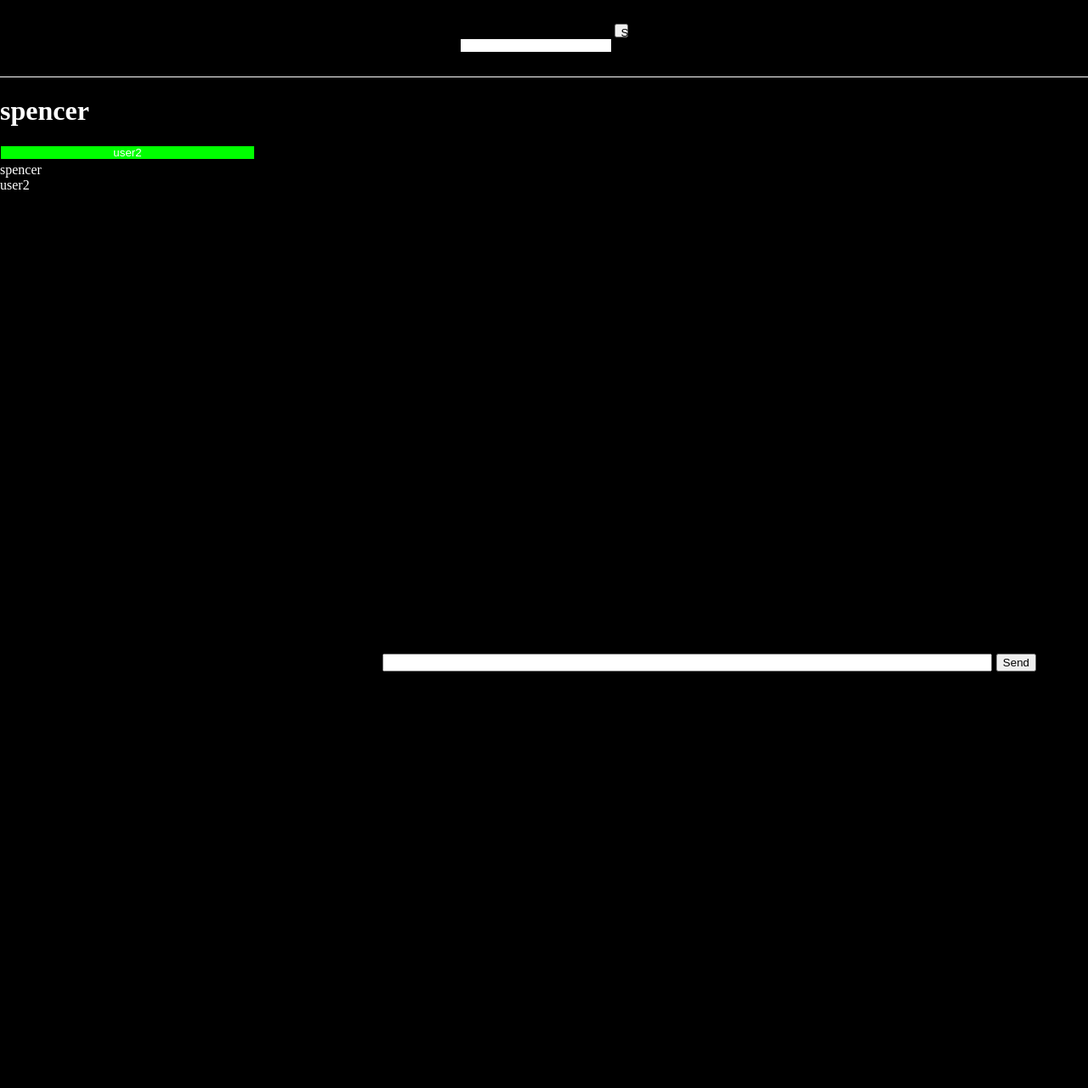
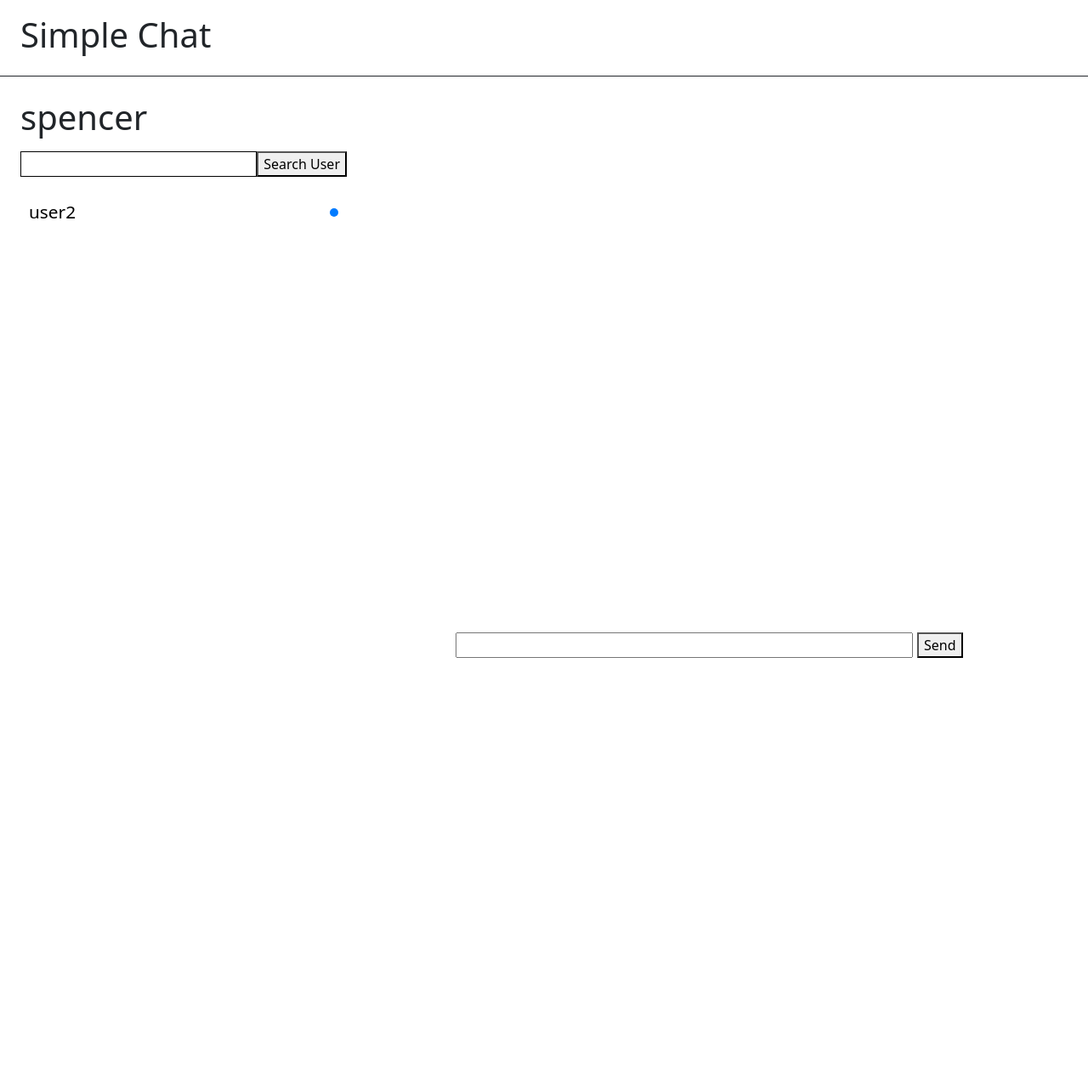
Before and after one commit to SpencerHitchcock05/chat-app, a Flask app: page / in a window 1280 px wide. Shown: the whole page at 85% size. Run offline with Flask 3, Linux system fonts and the light colour scheme; a user stored in the database is signed in; some libraries are stand-ins or nearby versions.

Commit message:
Styling updates

```diff
--- a/app.py
+++ b/app.py
@@ -107,10 +107,6 @@ def login():
         username = request.form['username']
         password = request.form['password']
         login = request.form.get('login', False)
-        new_account = request.form.get('new_account', False)
-
-        if new_account:
-            return redirect(url_for('new_account'))
 
         if not username:
             return render_template('login.html', error = "please input a username", username = username)
--- a/static/css/main.css
+++ b/static/css/main.css
@@ -1,11 +1,9 @@
 body {
-    background-color: black;
-    color: white;
     margin: 0;
     width: 100vw;
     height:100vw;
     overflow: hidden;
-
+    box-sizing: border-box;
 }
 
 main {
@@ -16,49 +14,72 @@ main {
     height:auto;
 }
 
+
+
 #nav-container {
     width: 100%;
     height: 90px;
     border-bottom: 1px solid white;
     display: flex;
     align-items: center;
-    justify-content: center;
+    justify-content: space-between;
+}
+
+#group-side-bar {
+    grid-area: group-container;
+    width: 30vw;
 }
 
 #search-box {
     margin: 0;
     padding: 0;
-    border: 0;
+    border: 1px solid black;
+    width: 100%;
 }
 
 #search-button {
     margin: 0;
-    width: 16px;
-    height: 16px;
+
 }
 
 #group-container {
     display: flex;
     flex-direction: column;
 
-    grid-area: group-container;
-    width: 300px;
 
 }
 
 .group {
-    color:white;
-    background-color: black;
-    padding: 0;
-    border: 1px solid white;
+    padding: 10px;
+    border: none;
+    width: 100%;
+    background-color: white;
+    display: flex;
+    justify-content: space-between;
+    align-items: center;
+    font-size: 1.3rem;
+
+
 }
 
 .unread {
-    background-color: rgb(0, 255, 0);
+    box-sizing: border-box;
+
 }
 
+.unread::after {
+    content: "";
+    display: block;
+    width: 10px;
+    height: 10px;
+    background-color: #007bff;
+    border-radius: 100%;
+}
+
+
+
 .focused {
-    background-color: red;
+    background-color: lightgray;
 }
 
 
@@ -73,16 +94,23 @@ main {
     display: flex;
     align-items: center;
     justify-content: center;
-    background-color: black;
 }
+
+#search-form {
+
+}
+
 
 #group-name {
     text-align: center;
+    width: 100%;
 }
 
 
 .message-text {
     font-size: 1.1rem;
+    text-wrap:wrap;
+    word-break: break-word;
 }
 
 #message-box {
@@ -91,13 +119,61 @@ main {
 }
 
 #messages {
-    grid-area: messages;
     display: flex;
     flex-direction: column;
-    width: 60vw;
+    width: 100%;
+    height: 80vh;
+
+    overflow-y: scroll;
+    overflow-x: hidden;
 
 }
 
-.group {
-    border: 1px solid black
+#messages::-webkit-scrollbar {
+    width: 8px;
+    background-color: lightgray;
 }
+
+#messages::-webkit-scrollbar-thumb {
+    width: 8px;
+    background-color: gray;
+    border-radius: 0px;
+}
+
+.new-message-right {
+    animation-name: float-right;
+    animation-duration: 0.6s;
+    animation-timing-function: cubic-bezier(.18,.92,.84,1.05);
+}
+
+.new-message-left {
+    animation-name: float-left;
+    animation-duration: 0.6s;
+    animation-timing-function: cubic-bezier(.18,.92,.84,1.05);
+}
+
+.text-light-grey {
+    color: rgb(201, 201, 201)
+}
+
+
+#messages-container {
+    grid-area: messages;
+    width: 100%;
+    min-width: 60vw;
+    display:flex;
+    flex-direction: column;
+    align-items: start;
+}
+
+
+
+@keyframes float-left {
+    0% {transform: translate(-30vw);}
+    100% {transform: translate(0);}
+}
+
+@keyframes float-right {
+    0% {transform: translate(30vw);}
+    100% {transform: translate(0);}
+}
--- a/templates/base.html
+++ b/templates/base.html
@@ -3,10 +3,16 @@
     <meta charset="UTF-8">
     <meta name="viewport" content="width=device-width, initial-scale=1.0">
     <title></title>
+    <script src="https://cdnjs.cloudflare.com/ajax/libs/socket.io/4.0.1/socket.io.js" integrity="sha512-q/dWJ3kcmjBLU4Qc47E4A9kTB4m3wuTY7vkFJDTZKjTs8jhyGQnaUrxa0Ytd0ssMZhbNua9hE+E7Qv1j+DyZwA==" crossorigin="anonymous"></script>
+    <link href="https://cdn.jsdelivr.net/npm/bootstrap@5.3.3/dist/css/bootstrap.min.css" rel="stylesheet" integrity="sha384-QWTKZyjpPEjISv5WaRU9OFeRpok6YctnYmDr5pNlyT2bRjXh0JMhjY6hW+ALEwIH" crossorigin="anonymous">
     <link rel="stylesheet" href="{{ url_for('static', filename='css/main.css') }}">
-    <script src="https://cdnjs.cloudflare.com/ajax/libs/socket.io/4.0.1/socket.io.js" integrity="sha512-q/dWJ3kcmjBLU4Qc47E4A9kTB4m3wuTY7vkFJDTZKjTs8jhyGQnaUrxa0Ytd0ssMZhbNua9hE+E7Qv1j+DyZwA==" crossorigin="anonymous"></script>
 </head>
 <body>
-    {% block body %} {% endblock %}
+    <nav class="border-bottom border-dark" id="nav-container">
+        <h1 class="mx-4">Simple Chat</h1>
+    </nav>
+
+    {% block body %}{% endblock %}
 </body>
 </html>
+<script src="https://cdn.jsdelivr.net/npm/bootstrap@5.3.3/dist/js/bootstrap.bundle.min.js" integrity="sha384-YvpcrYf0tY3lHB60NNkmXc5s9fDVZLESaAA55NDzOxhy9GkcIdslK1eN7N6jIeHz" crossorigin="anonymous"></script>
--- a/templates/index.html
+++ b/templates/index.html
@@ -2,18 +2,18 @@
 
 {% block body %}
 
-<nav id="nav-container">
-    <div>
-        <input type="text" id="search-box">
-        <button onClick="searchUsers()" id="search-button">Search User</button>
-    </div>
-</nav>
 
-<h1>{{user.username}}</h1>
+
+
 
 <main>
 
-
+    <div id="group-side-bar" class="m-4">
+        <h1>{{user.username}}</h1>
+        <div id="search-container" class="d-flex text-nowrap my-3">
+            <input class="" type="text" id="search-box">
+            <button onClick="searchUsers()" id="search-button">Search User</button>
+        </div>
         <div id="group-container">
         {% for group in userGroupsList %}
             {% if group["last_message_read"] %}
@@ -23,24 +23,34 @@
             {% endif %}
         {% endfor %}
         </div>
+    </div>
 
 
     <div id="messages-container">
         <h2 id="group-name"></h2>
-        <div id="messages">
+        <div id="messages" class="messages">
 
         </div>
     </div>
 
 
     <div id="message-container">
+        <form class="d-flex justify-content-center align-items-center w-75" id="search-form">
             <input type="text" id="message-box">
             <button onClick="sendMessage()">Send</button>
+        </form>
     </div>
 
 </main>
 
 <script type="text/javascript">
+
+    const form =  document.getElementById("search-form")
+
+    form.addEventListener("submit", (e) => {
+        e.preventDefault();
+        sendMessage()
+    })
 
     const username = "{{ user.username }}"
     const userID = "{{ user.id }}"
@@ -49,21 +59,33 @@
 
     const messages = document.getElementById("messages")
 
+
     const createMessage = (data) => {
 
+        const newMessage = document.createElement('div');
+
+
         const content = `
-            <div class="sent-message">
-                <p class="message-text">${data['username']} said: ${data['content']} ${data['dateCreated']} </p>
+            <div class="sent-message-container p-4 d-flex ${data['username'] == username ? "justify-content-end new-message-right" : "new-message-left"}">
+                <div class="${data['username'] == username ? "bg-primary text-white" : "bg-light"} px-3 rounded-3 m-3">
+                    <p class="m-0 small pt-2 ${data['username'] == username ? "text-white" : "text-secondary"}">${data['dateCreated']}</p>
+
+                    <div class="sent-message ">
+                        <p class="message-text justify-self-end">${data['username']} said: ${data['content']} </p>
+                    </div>
+                </div>
             </div>
         `
-        messages.innerHTML += content
+
+        newMessage.innerHTML = content
+
+        messages.appendChild(newMessage)
     }
 
     socket.on('message', (data) => {
         curGroup = sessionStorage.getItem("group")
 
 
-        // fix if message sent and user is not in that group, the group from the message should be moved to the top and be marked unread.
         if (data['groupId'] != curGroup) {
             //socket.emit("leaveGroup", {data: data['groupId']})
             userGroup = document.getElementById(data["groupId"])
@@ -77,7 +99,24 @@
 
 
         console.log('sent')
+
+        //fix scroll bar to bottom if already at the bottom
+        const messages = document.getElementById("messages")
+
+        const atBottomOfScrollbar = (messages.scrollTop >= messages.scrollHeight - messages.clientHeight - 100)
+
+        console.log(messages.scrollTop)
+
+        console.log(messages.scrollHeight)
         createMessage(data)
+
+        if (atBottomOfScrollbar) {
+            messages.scrollTop = messages.scrollHeight
+        }
+
+
+
+
     })
 
     socket.on("message_list", (data) => {
@@ -88,6 +127,9 @@
             createMessage(data[i])
         }
 
+        const messages = document.getElementById("messages")
+
+        messages.scrollTop = messages.scrollHeight
     })
 
     socket.on("join_this_group", (data) => {
@@ -181,7 +223,4 @@
 
 </script>
 
-{% for user in users %}
-    <div>{{ user.username }}</div>
-{% endfor %}
 {% endblock %}
```
Also changed, not shown: templates/login.html (+6 -7 lines), templates/new_account.html (+6 -3 lines), instance/test.db. Lines whose indentation alone changed are shown as unchanged.
